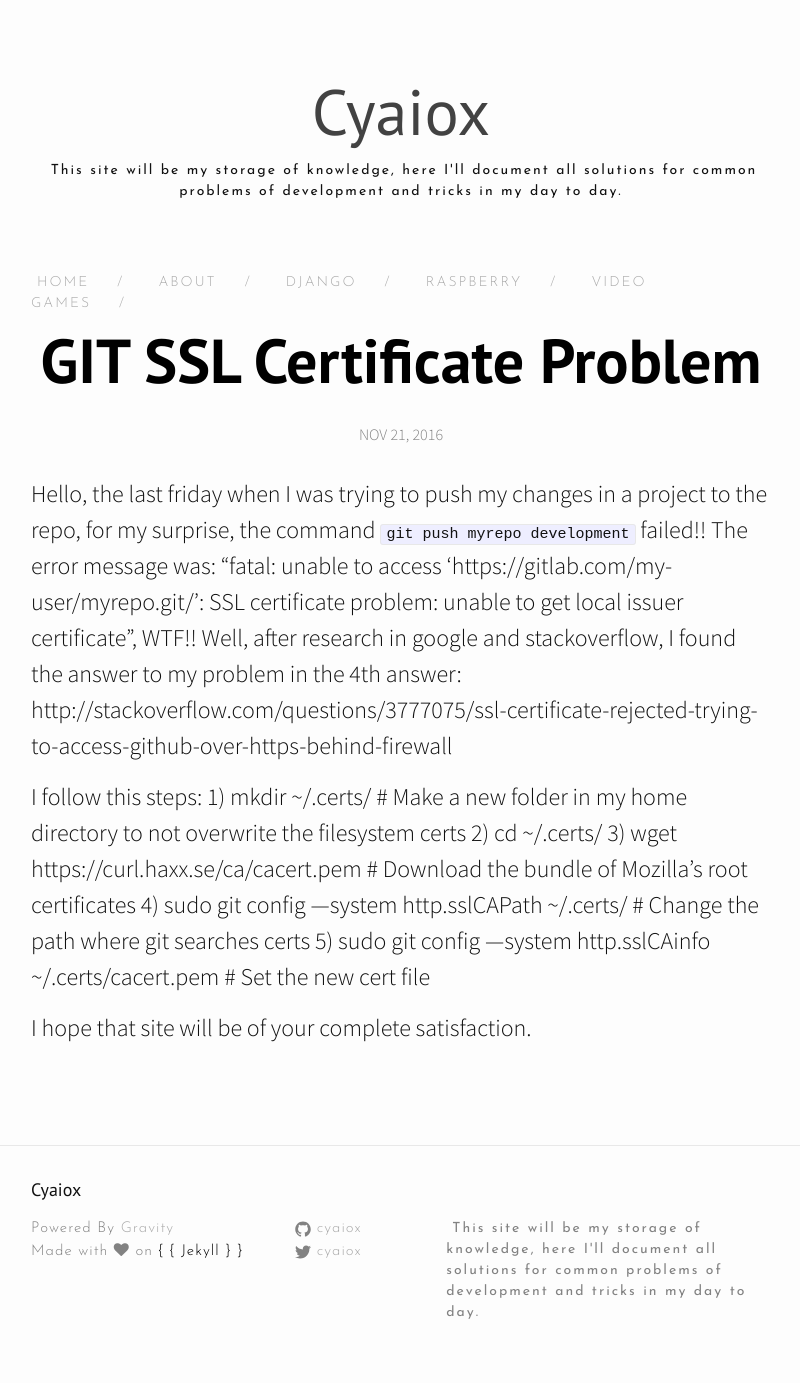
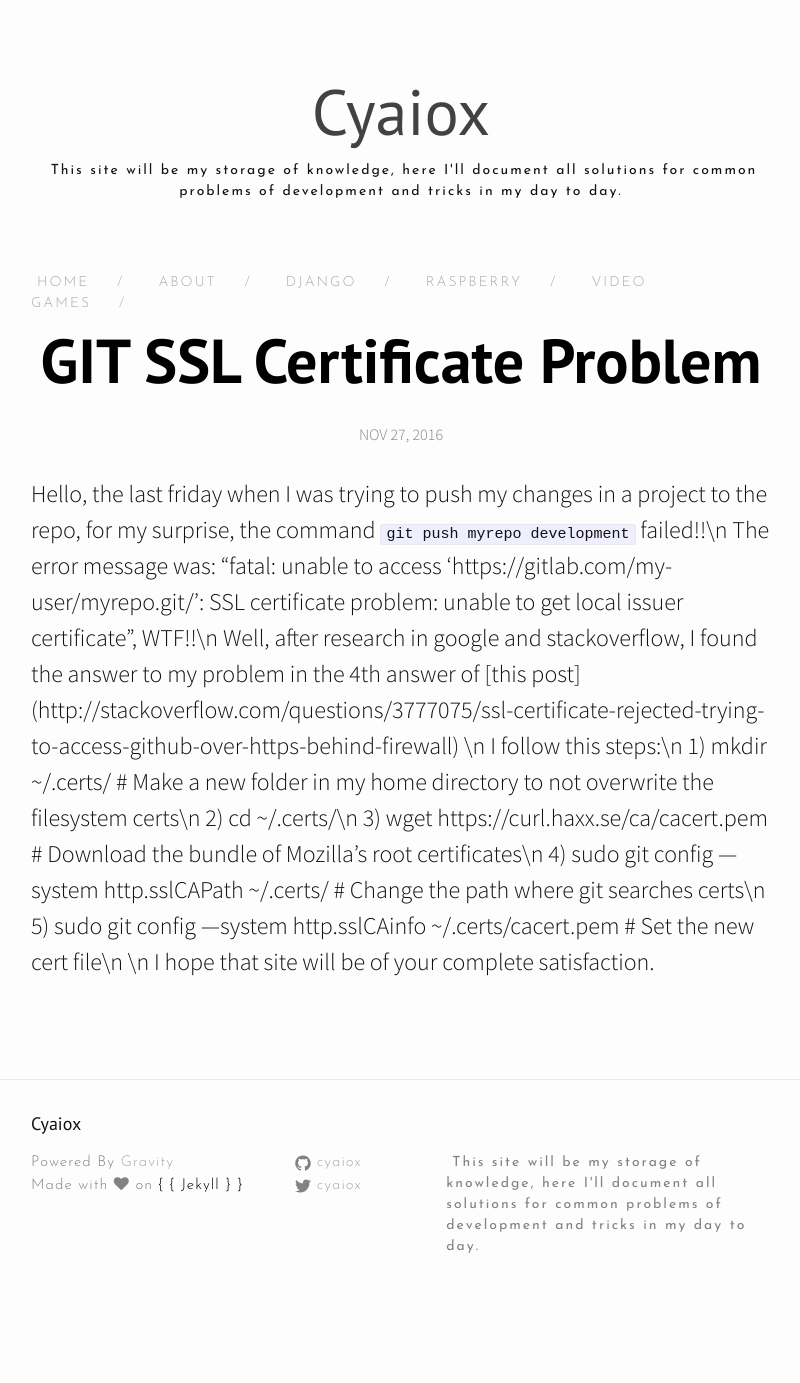
Before and after one commit to cyaiox/cyaiox.github.io, a Jekyll site: the page built from _posts/2016-11-27-git-ssl-certificate-problem.markdown, in a window 1280 px wide. Shown: the whole page, without its empty margins (239-1039 px from the left). Built offline with Jekyll 4.4.1, drawn with Linux system fonts in a browser that asks for light colours; nearby versions of some CDN libraries; after the commit the page ends 1317 px from its top, so only the background shows below that.

Commit message:
Add git ssl certificate problem solution post

```diff
--- a/_posts/2016-11-27-git-ssl-certificate-problem.markdown
+++ b/_posts/2016-11-27-git-ssl-certificate-problem.markdown
@@ -1,20 +1,20 @@
 ---
 layout: post
 title: "GIT SSL Certificate Problem"
-date: 2016-11-20 21:29:00 -0400
+date: 2016-11-27 19:54:00 -0400
 tag: news
 ---
 
 Hello, the last friday when I was trying to push my changes in a project to the repo,
-for my surprise, the command `git push myrepo development` failed!!
-The error message was: "fatal: unable to access 'https://gitlab.com/my-user/myrepo.git/': SSL certificate problem: unable to get local issuer certificate", WTF!!
-Well, after research in google and stackoverflow, I found the answer to my problem in the 4th answer: http://stackoverflow.com/questions/3777075/ssl-certificate-rejected-trying-to-access-github-over-https-behind-firewall
-
-I follow this steps:
-1) mkdir ~/.certs/ # Make a new folder in my home directory to not overwrite the filesystem certs
-2) cd ~/.certs/
-3) wget https://curl.haxx.se/ca/cacert.pem # Download the bundle of Mozilla's root certificates
-4) sudo git config —system http.sslCAPath ~/.certs/ # Change the path where git searches certs
-5) sudo git config —system http.sslCAinfo ~/.certs/cacert.pem # Set the new cert file
-
+for my surprise, the command `git push myrepo development` failed!!\n
+The error message was: "fatal: unable to access 'https://gitlab.com/my-user/myrepo.git/': SSL certificate problem: unable to get local issuer certificate", WTF!!\n
+Well, after research in google and stackoverflow, I found the answer to my problem in the 4th answer of [this post] (http://stackoverflow.com/questions/3777075/ssl-certificate-rejected-trying-to-access-github-over-https-behind-firewall)
+\n
+I follow this steps:\n
+1) mkdir ~/.certs/ # Make a new folder in my home directory to not overwrite the filesystem certs\n
+2) cd ~/.certs/\n
+3) wget https://curl.haxx.se/ca/cacert.pem # Download the bundle of Mozilla's root certificates\n
+4) sudo git config —system http.sslCAPath ~/.certs/ # Change the path where git searches certs\n
+5) sudo git config —system http.sslCAinfo ~/.certs/cacert.pem # Set the new cert file\n
+\n
 I hope that site will be of your complete satisfaction.
```
